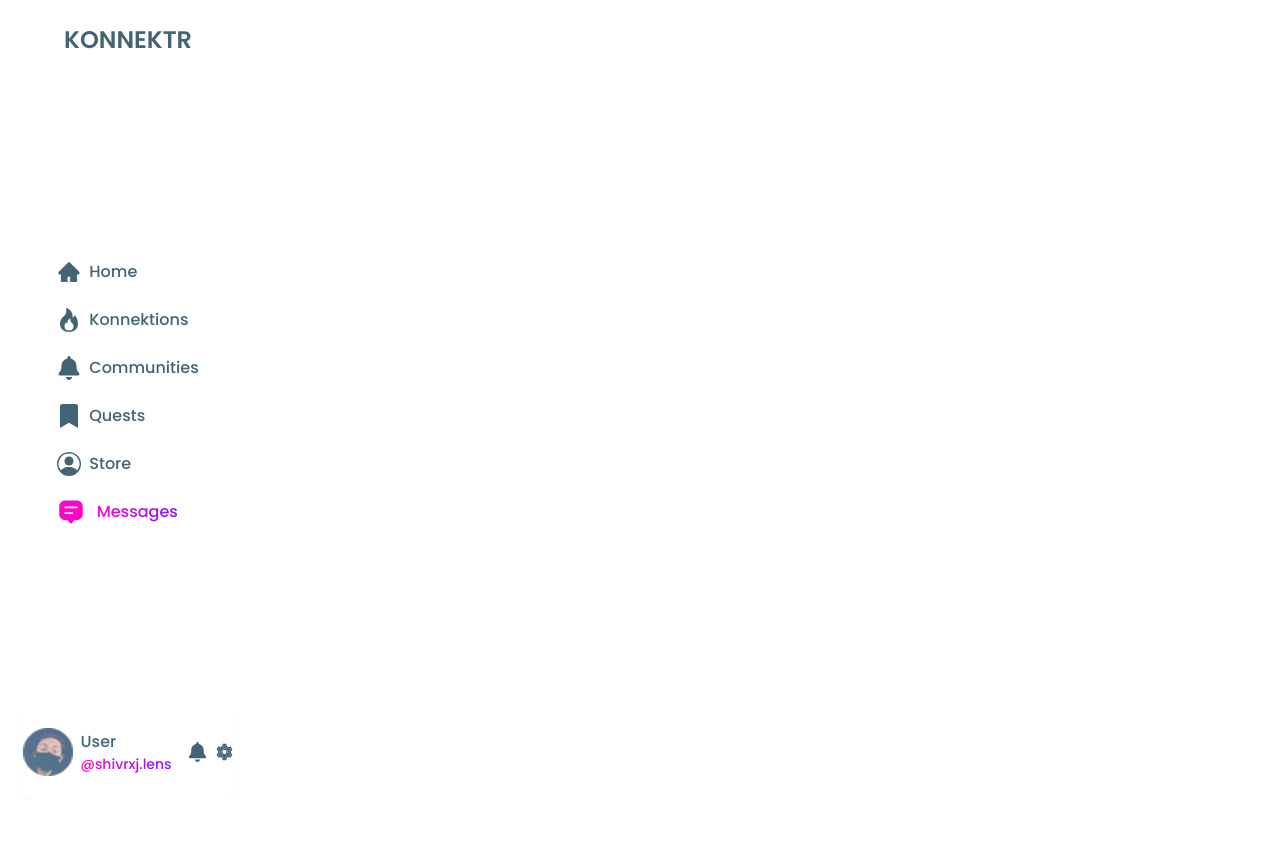
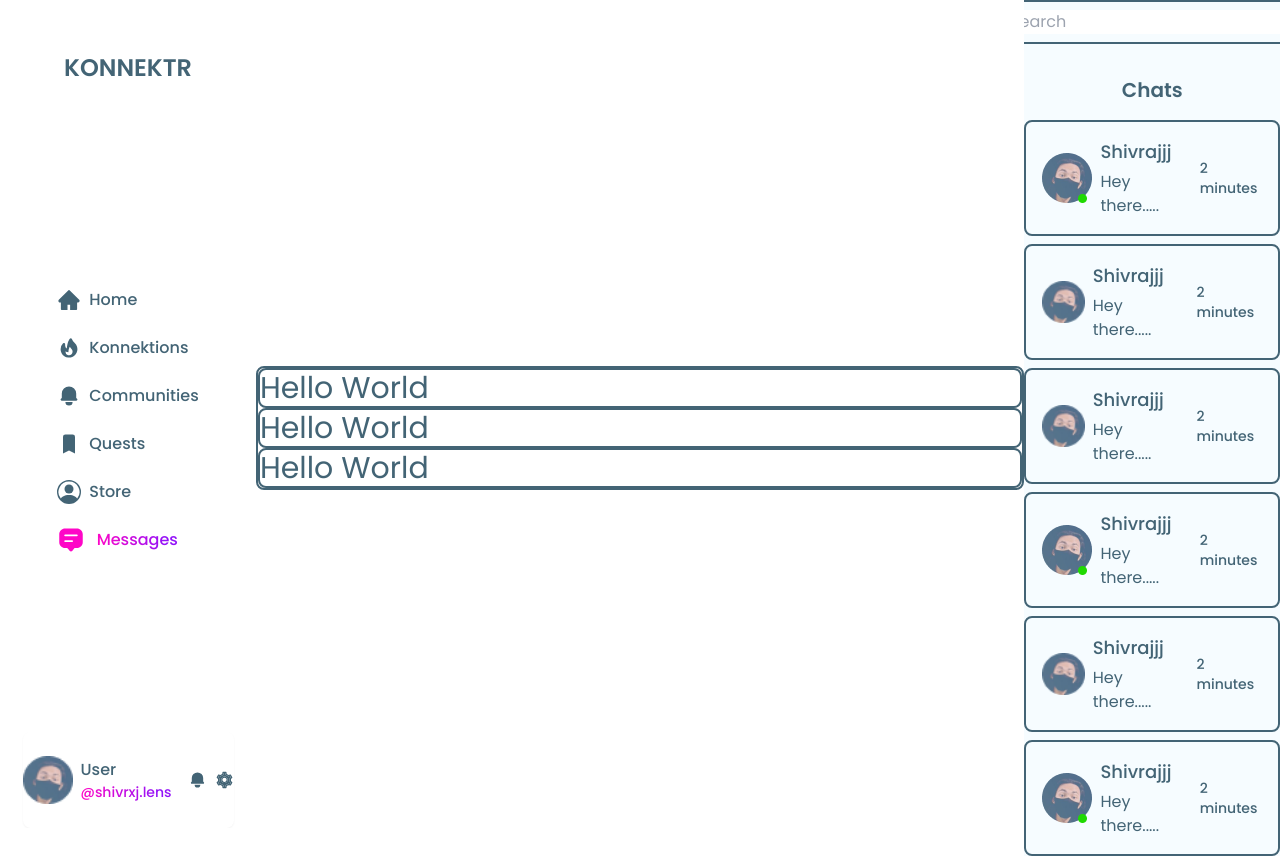
Before and after one commit to Susmita-Dey/Konnektr, a Next.js app: page / in a window 1280 px wide. Before the commit the page ends 800 px from the top, so only its background shows below. Built offline with nearby package versions, Linux system fonts and the light colour scheme.

Commit message:
Right Sidebar chat list done

```diff
--- a/components/ChatCard.jsx
+++ b/components/ChatCard.jsx
@@ -0,0 +1,19 @@
+import Image from "next/image";
+import React from "react";
+
+export default function ChatCard({ imageSrc = '/Online%20User.png', user = 'Shivrajjj', messageText = 'Hey there.....', lastChatTime = '2 minutes' }) {
+    return (
+        <div className="container mx-auto text-primary-text">
+            <div className="flex flex-row justify-center items-center rounded-lg border-2 border-gray-100 px-4 py-4 gap-2">
+                <Image src={imageSrc} width={100} height={100} className='w-1/4 h-1/2' alt='user' />
+                <div className="flex justify-between w-full gap-4">
+                    <div className="flex flex-col gap-1">
+                        <p className="text-lg font-medium">{user}</p>
+                        <p className="text-base">{messageText}</p>
+                    </div>
+                    <p className="flex text-sm font-medium justify-center items-center">{lastChatTime}</p>
+                </div>
+            </div>
+        </div>
+    )
+}
--- a/components/ChatList.jsx
+++ b/components/ChatList.jsx
@@ -0,0 +1,20 @@
+import React from "react";
+import ChatCard from "./ChatCard";
+
+export default function ChatList() {
+    return (
+        <div className="container mx-auto text-primary-text rounded-lg">
+            <div className="flex flex-col justify-center items-center">
+                <h3 className="flex font-semibold text-xl justify-start items-start py-4">Chats</h3>
+                <div className="flex flex-col justify-center items-center gap-2 cursor-pointer">
+                    <ChatCard imageSrc="/Online%20User.png" user='Shivrajjj' messageText='Hey there.....' lastChatTime='2 minutes' />
+                    <ChatCard imageSrc="/user.png" user='Shivrajjj' messageText='Hey there.....' lastChatTime='2 minutes' />
+                    <ChatCard imageSrc="/user.png" user='Shivrajjj' messageText='Hey there.....' lastChatTime='2 minutes' />
+                    <ChatCard imageSrc="/Online%20User.png" user='Shivrajjj' messageText='Hey there.....' lastChatTime='2 minutes' />
+                    <ChatCard imageSrc="/user.png" user='Shivrajjj' messageText='Hey there.....' lastChatTime='2 minutes' />
+                    <ChatCard imageSrc="/Online%20User.png" user='Shivrajjj' messageText='Hey there.....' lastChatTime='2 minutes' />
+                </div>
+            </div>
+        </div>
+    )
+}
--- a/components/MessageArea.jsx
+++ b/components/MessageArea.jsx
@@ -1,7 +1,14 @@
 import React from "react";
+import MessageNav from "./MessageNav";
 
 export default function MessageArea() {
-    <div className="container mx-auto text-primary-text rounded-lg border-2 border-gray-500">
-        <div></div>
-    </div>
+    return (
+        <div className="container mx-auto text-primary-text rounded-lg border-2 border-gray-500">
+            <div className="flex flex-col justify-center items-center">
+                <MessageNav />
+                <MessageNav />
+                <MessageNav />
+            </div>
+        </div>
+    )
 }
--- a/components/MessageNav.jsx
+++ b/components/MessageNav.jsx
@@ -0,0 +1,11 @@
+import React from "react";
+
+export default function MessageNav() {
+    return (
+        <div className="container mx-auto text-primary-text rounded-lg border-2 border-gray-500">
+            <div>
+                <h2 className="text-3xl">Hello World</h2>
+            </div>
+        </div>
+    )
+}
--- a/components/RightSidebar.jsx
+++ b/components/RightSidebar.jsx
@@ -0,0 +1,17 @@
+import React from "react";
+import { FiSearch } from 'react-icons/fi'
+import ChatList from "./ChatList";
+
+export default function RightSidebar() {
+    return (
+        <div className="w-1/3 overflow-hidden mx-auto text-primary-text bg-[#2AA3EF0A] h-full">
+            <div className="flex flex-col justify-around gap-4 items-center">
+                <div className="flex flex-row justify-center items-center rounded-lg border-2 border-black p-2 gap-2">
+                    <FiSearch className="text-2xl" />
+                    <input type="search" name="search" id="search" placeholder="Search" className="outline-none active:outline-none focus:outline-none" />
+                </div>
+                <ChatList />
+            </div>
+        </div>
+    )
+}
--- a/components/SideNavbar.jsx
+++ b/components/SideNavbar.jsx
@@ -1,8 +1,8 @@
 import Link from 'next/link'
 import React from 'react'
 import { AiFillHome, AiTwotoneSetting } from 'react-icons/ai'
-import { BsFire, BsPersonCircle } from 'react-icons/bs'
-import { FaBell, FaBookmark } from 'react-icons/fa'
+import { BsPersonCircle } from 'react-icons/bs'
+import { HiFire, HiBell, HiBookmark } from 'react-icons/hi'
 import Image from 'next/image'
 
 export default function SideNavbar() {
@@ -10,30 +10,30 @@ export default function SideNavbar() {
         <div className="min-h-screen flex flex-row text-primary-text font-medium">
             <div className="flex flex-col justify-between items-center w-64 bg-white rounded-r-3xl overflow-hidden">
                 <div className="flex items-center justify-center h-20">
-                    <h1 className="text-2xl font-semibold uppercase">Konnektr</h1>
+                    <Link href='/' className="text-2xl font-semibold uppercase">Konnektr</Link>
                 </div>
                 <ul className="flex flex-col py-4 justify-center px-10 align-middle">
                     <li>
-                        <Link href="#" className="flex flex-row gap-2 items-center h-12 transform hover:translate-x-2 transition-transform ease-in duration-200 text-gray-500 hover:text-gray-800">
+                        <Link href="/" className="flex flex-row gap-2 items-center h-12 transform hover:translate-x-2 transition-transform ease-in duration-200 text-gray-500 hover:text-gray-800">
                             <AiFillHome className='text-2xl' />
                             <span className="text-base font-medium">Home</span>
                         </Link>
                     </li>
                     <li>
                         <Link href="#" className="flex flex-row gap-2 items-center h-12 transform hover:translate-x-2 transition-transform ease-in duration-200 text-gray-500 hover:text-gray-800">
-                            <BsFire className="text-2xl" />
+                            <HiFire className="text-2xl" />
                             <span className="text-base font-medium">Konnektions</span>
                         </Link>
                     </li>
                     <li>
                         <Link href="#" className="flex flex-row gap-2 items-center h-12 transform hover:translate-x-2 transition-transform ease-in duration-200 text-gray-500 hover:text-gray-800">
-                            <FaBell className='text-2xl' />
+                            <HiBell className='text-2xl' />
                             <span className="text-base font-medium">Communities</span>
                         </Link>
                     </li>
                     <li>
                         <Link href="#" className="flex flex-row gap-2 items-center h-12 transform hover:translate-x-2 transition-transform ease-in duration-200 text-gray-500 hover:text-gray-800">
-                            <FaBookmark className='text-2xl' />
+                            <HiBookmark className='text-2xl' />
                             <span className="text-base font-medium">Quests</span>
                         </Link>
                     </li>
@@ -51,13 +51,13 @@ export default function SideNavbar() {
                     </li>
                 </ul>
                 <div className="flex flex-row gap-2 items-center justify-center h-24 bottom-0 rounded-lg shadow-sm">
-                    <Image src={'/user.png'} width={100} height={100} className='w-1/4 h-1/2' alt='user' />
+                    <Image src='/user.png' width={100} height={100} className='w-1/4 h-1/2' alt='user' />
                     <span className='flex flex-col pr-2'>
-                        <span className="text-base">User</span>
+                        <span className="text-base cursor-pointer">User</span>
                         <span className='text-sm text-gradient'>@shivrxj.lens</span>
                     </span>
-                    <FaBell className='text-xl' />
-                    <AiTwotoneSetting className='text-xl' />
+                    <HiBell className='text-xl cursor-pointer' />
+                    <AiTwotoneSetting className='text-xl cursor-pointer' />
                 </div>
             </div>
         </div>
--- a/pages/index.js
+++ b/pages/index.js
@@ -1,11 +1,15 @@
+import MessageArea from '@/components/MessageArea'
+import RightSidebar from '@/components/RightSidebar'
 import SideNavbar from '@/components/SideNavbar'
 
 export default function Home() {
   return (
-    // <main
-    //   className={`flex min-h-screen flex-col items-center justify-between p-24 ${inter.className}`}
-    // >
-    // </main>
-    <SideNavbar />
+    <main
+      className="flex min-h-screen flex-row items-center justify-between"
+    >
+      <SideNavbar />
+      <MessageArea />
+      <RightSidebar />
+    </main>
   )
 }
```
Also changed, not shown: public/Online User.png (added).
